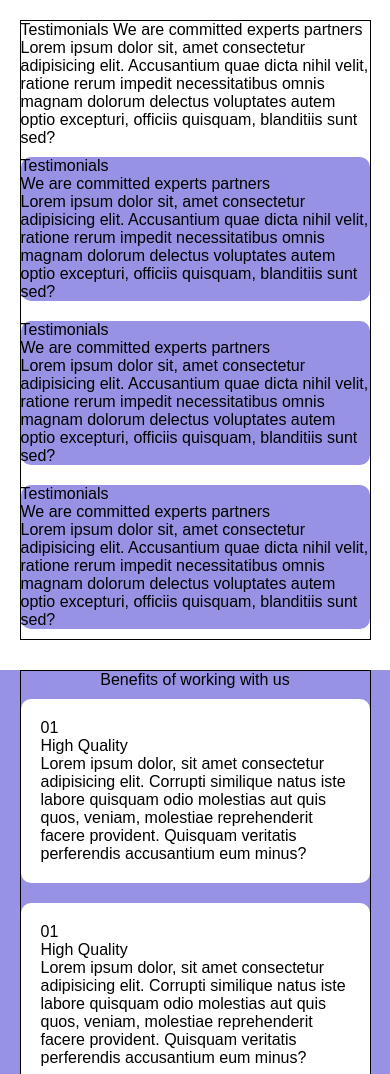
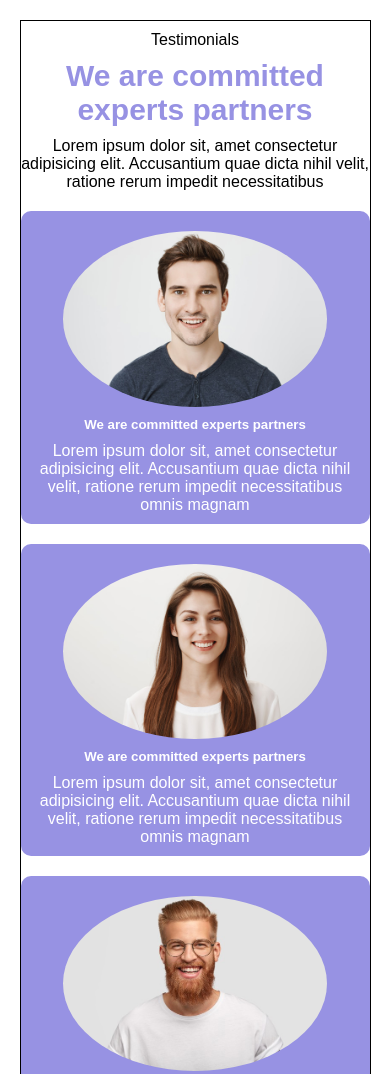
Before and after one commit to DezVibez/htmlcss-responsive-layout, a plain HTML site: page index.html in a window 390 px wide. Shown: the part 2540-3614 px from the top of the page. Drawn offline with Linux system fonts and the light colour scheme.

Commit message:
third section container responsive

```diff
--- a/index.html
+++ b/index.html
@@ -153,57 +153,60 @@
             <div class="container">
                 <div class="col flex">
 
-                    <div class="third-section-first-card">
+                    <div class="third-section-first-card ">
                         <span>Testimonials</span>
-                        <span>We are committed experts partners</span>
+                        <h5>We are committed experts partners</h5>
                         <p>
                             Lorem ipsum dolor sit, amet consectetur adipisicing elit. Accusantium quae dicta nihil
                             velit,
-                            ratione rerum impedit necessitatibus omnis magnam dolorum delectus voluptates autem optio
-                            excepturi,
-                            officiis quisquam, blanditiis sunt sed?
+                            ratione rerum impedit necessitatibus
                         </p>
 
                     </div>
 
                     <div class="third-section-second-card">
-                        <div>Testimonials</div>
-                        <div>We are committed experts partners</div>
+                        <div>
+                            <img src="img/testimonial1.jpg" alt="">
+                        </div>
+                        <div>
+                            <h5>We are committed experts partners</h5>
                             <div>
                                 Lorem ipsum dolor sit, amet consectetur adipisicing elit. Accusantium quae dicta nihil
                                 velit,
-                            ratione rerum impedit necessitatibus omnis magnam dolorum delectus voluptates autem optio
-                            excepturi,
-                            officiis quisquam, blanditiis sunt sed?
+                                ratione rerum impedit necessitatibus omnis magnam
                             </div>
-
+                        </div>
                     </div>
 
                     <div class="third-section-second-card">
-                        <div>Testimonials</div>
-                        <div>We are committed experts partners</div>
+                        <div>
+                            <img src="img/testimonial2.jpg" alt="">
+                        </div>
+                        <div>
+                            <h5>We are committed experts partners</h5>
                             <div>
                                 Lorem ipsum dolor sit, amet consectetur adipisicing elit. Accusantium quae dicta nihil
                                 velit,
-                            ratione rerum impedit necessitatibus omnis magnam dolorum delectus voluptates autem optio
-                            excepturi,
-                            officiis quisquam, blanditiis sunt sed?
+                                ratione rerum impedit necessitatibus omnis magnam
                             </div>
-
+                        </div>
                     </div>
 
                     <div class="third-section-second-card">
-                        <div>Testimonials</div>
-                        <div>We are committed experts partners</div>
+                        <div>
+                            <img src="img/testimonial3.jpg" alt="">
+                        </div>
+                        <div>
+                            <h5>We are committed experts partners</h5>
                             <div>
                                 Lorem ipsum dolor sit, amet consectetur adipisicing elit. Accusantium quae dicta nihil
                                 velit,
-                            ratione rerum impedit necessitatibus omnis magnam dolorum delectus voluptates autem optio
-                            excepturi,
-                            officiis quisquam, blanditiis sunt sed?
+                                ratione rerum impedit necessitatibus omnis magnam
+                            </div>
+                        </div>
                     </div>
 
-                    </div>
+
 
                 </div>
             </div>
--- a/style.css
+++ b/style.css
@@ -116,7 +116,13 @@ margin: 10px 0;}
 
     .third-section-second-card {
         display: flex;
+        flex-direction: row;
+        justify-content: space-around;
+        align-items: center;
     }
+
+    .third-section-second-card img {height: 100%;}
+
 
     /*quarta sezione.
     voglio che due card prendano il 50%
@@ -245,16 +251,34 @@ h3 {
 
 /*Third section*/
 
-.third-section-first-card {
-    width: 100%;
-
-}
+.third-section-first-card h5 { color:rgb(151,146,227);
+    margin: 10px 0;
+    font-size: 30px;
+    }
+.third-section-first-card  {text-align: center;
+font-size: 16px;
+margin: 10px 0;}
 
 .third-section-second-card {
     background-color: rgb(151,146,227);
     border-radius: 10px;
     margin: 10px 0;
+    color: white;
+    padding: 10px;
+    text-align: center;
 }
+
+.third-section-second-card h5 {margin: 10px 0}
+
+
+.third-section-second-card img {
+    display: block;
+    margin: 10px auto;
+    width: 80%;
+    border-radius: 50%;
+    ;
+    }
+
 
 .fourth-section
 {
```
Lines whose indentation alone changed are shown as unchanged.
